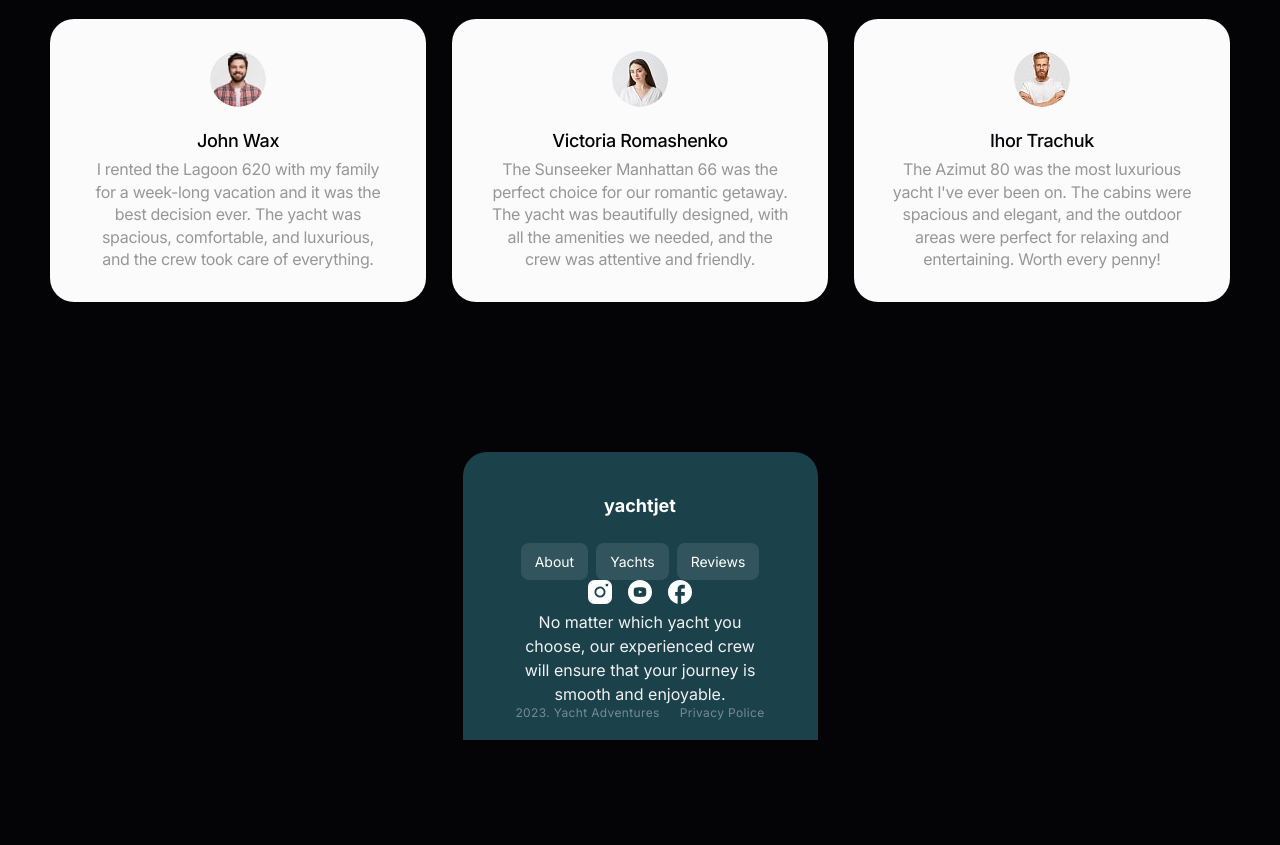
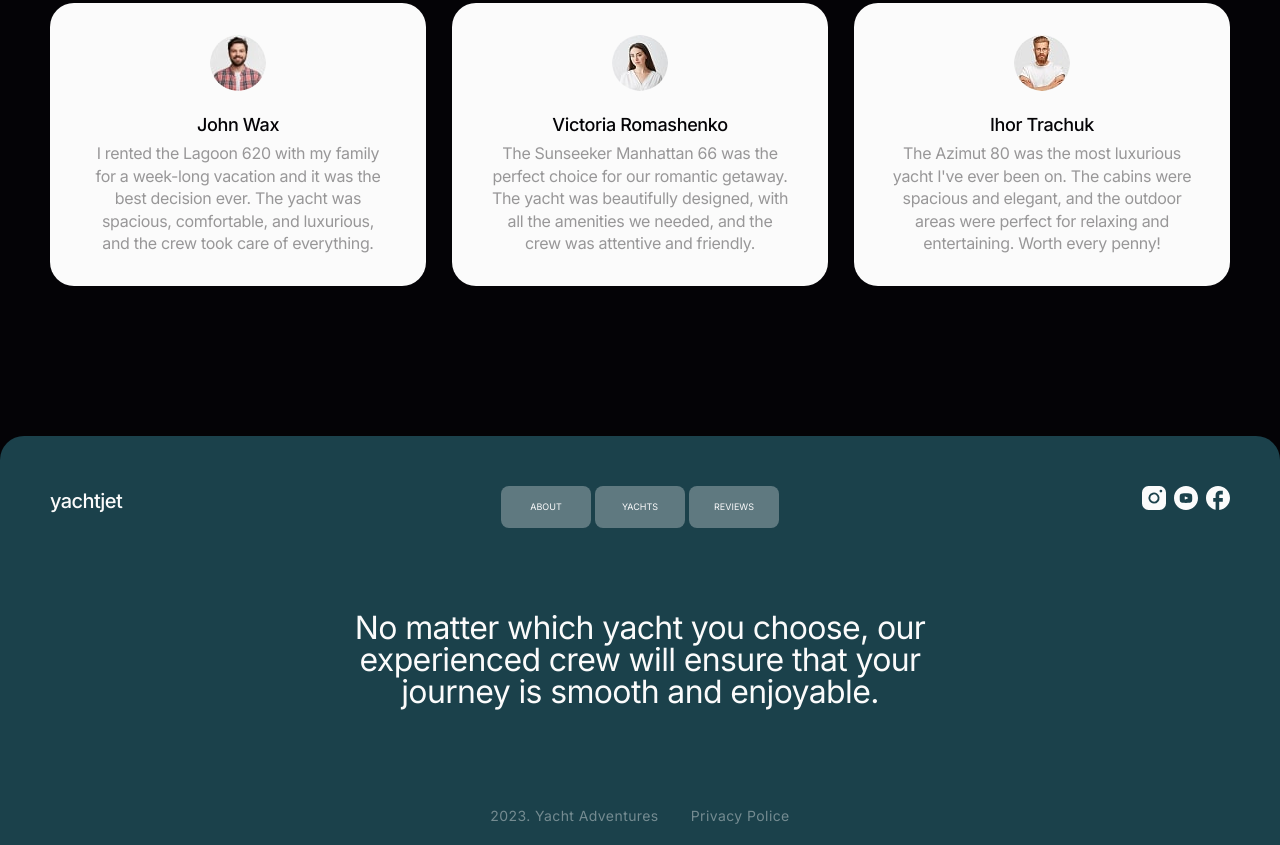
Before and after one commit to Sergii-Taran/yacht-jet-landing, a plain HTML site: page index.html in a window 1280 px wide. Shown: the part 4189-5034 px from the top of the page. Before the commit the page ends 4929 px from the top, so only its background shows below. Drawn offline with nearby package versions, Linux system fonts and the light colour scheme.

Commit message:
feat: complete footer layout and styling

```diff
--- a/css/styles.css
+++ b/css/styles.css
@@ -1220,8 +1220,12 @@ button {
 @media screen and (min-width: 1280px) {
   .rent-container {
     flex-direction: row-reverse;
-    align-items: center;
+    align-items: flex-start;
     gap: 50px;
+  }
+
+  .form-textarea {
+    margin-bottom: 16px;
   }
 
   .rent-picture {
@@ -1385,195 +1389,162 @@ button {
 /* ---------------------- */
 /* ------- footer ------- */
 
-/* .footer {
-}
-
 .footer-container {
-  padding: 40px 0 20px;
-  border-radius: 24px 24px 0 0;
-  width: 355px;
-  background-color: var(--color-dark);
-  text-align: center;
-}
-
-.footer-logo {
-  display: inline-block;
-  font-weight: 500;
-  font-size: 14px;
-  color: var(--color-light);
-
-  margin-bottom: 24px;
-}
-
-.footer-nav {
-}
-
-.footer-nav-list {
-}
-
-.footer-nav-item {
-}
-
-.footer-nav-link {
-}
-
-.footer-social-list {
-}
-
-.footer-social-item {
-}
-
-.footer-social-link {
-}
-
-.footer-social-icon {
-}
-
-.footer-text {
-}
-
-.footer-bottom {
-}
-
-.footer-copy {
-}
-
-.footer-policy {
-} */
-
-.footer {
   padding-top: 40px;
   padding-bottom: 20px;
   background-color: var(--color-dark);
   border-radius: 24px 24px 0 0;
-  width: 355px;
-  margin: 0 auto;
+
+  display: flex;
+  flex-direction: column;
+  align-items: center;
 
   text-align: center;
 }
 
-/* Контейнер */
-.footer-container {
-  display: flex;
-  flex-direction: column;
-  align-items: center;
-}
-
-/* --- Верхній ряд: логотип + навігація --- */
 .footer-top {
   display: flex;
-  justify-content: center;
-  align-items: center;
+  justify-content: space-between;
+  align-items: flex-start;
+  width: 100%;
+  flex-wrap: wrap;
   gap: 24px;
-  flex-wrap: wrap; /* щоб не ламалось на дуже вузьких екранах */
+
+  margin-bottom: 40px;
 }
 
 .footer-logo {
-  font-weight: 700;
-  font-size: 18px;
-  color: #ffffff;
+  font-weight: 500;
+  font-size: 14px;
+  letter-spacing: -0.03em;
+  text-transform: lowercase;
   text-decoration: none;
-}
-
-/* --- Меню --- */
+  color: var(--color-light);
+}
+
+.footer-nav {
+  flex-shrink: 0;
+}
+
 .footer-nav-list {
   display: flex;
-  justify-content: center;
-  align-items: center;
-  gap: 8px;
+  gap: 4px;
 }
 
 .footer-nav-link {
   display: inline-block;
-  padding: 8px 14px;
-  background-color: rgba(255, 255, 255, 0.1);
+  padding: 15px 12px;
   border-radius: 8px;
+  width: 66px;
+  background-color: rgba(251, 251, 251, 0.3);
+  color: var(--color-light);
   text-decoration: none;
-  color: #ffffff;
-  font-size: 14px;
-  transition: background-color 0.3s ease;
-}
-
-.footer-nav-link:hover,
-.footer-nav-link:focus {
-  background-color: rgba(255, 255, 255, 0.2);
-}
-
-/* --- Соцмережі під логотипом і меню --- */
+  font-size: 9px;
+  line-height: 1.3;
+  text-align: center;
+  text-transform: uppercase;
+
+  transition: background-color 0.3s ease, color 0.3s ease;
+}
+
+.footer-nav-link:hover {
+  background-color: var(--color-light);
+  color: var(--color-dark);
+}
+
 .footer-social-list {
   display: flex;
   justify-content: center;
-  align-items: center;
-  gap: 16px;
-}
-
-.footer-social-link {
-  display: inline-flex;
-  align-items: center;
-  justify-content: center;
+  gap: 8px;
+  width: 100%;
+  order: 3;
+  margin-top: 80px;
 }
 
 .footer-social-icon {
-  fill: #ffffff;
+  fill: var(--color-light);
   transition: fill 0.3s ease;
 }
 
-.footer-social-link:hover .footer-social-icon,
-.footer-social-link:focus .footer-social-icon {
-  fill: #00bcd4;
-}
-
-/* --- Текст --- */
+.footer-social-link:hover .footer-social-icon {
+  fill: rgba(251, 251, 251, 0.8);
+}
+
 .footer-text {
-  max-width: 320px;
-  margin: 0 auto;
-  font-size: 16px;
-  line-height: 1.5;
-  color: #f1f1f1;
-}
-
-/* --- Нижній рядок --- */
+  font-weight: 400;
+  font-size: 18px;
+  line-height: 1;
+  letter-spacing: -0.02em;
+  text-align: center;
+  color: var(--color-light);
+  max-width: 275px;
+  width: 100%;
+
+  margin-bottom: 82px;
+}
+
 .footer-bottom {
   display: flex;
-  /* flex-direction: column; */
-  align-items: center;
+
+  align-items: center;
+  justify-content: center;
   gap: 20px;
+
   font-size: 12px;
   line-height: 1.17;
   letter-spacing: 0.03em;
-  text-align: center;
+
   color: rgba(251, 251, 251, 0.4);
 }
 
-.footer-policy {
-  color: rgba(251, 251, 251, 0.4);
-  text-decoration: none;
-}
-
-.footer-policy:hover,
-.footer-policy:focus {
-  color: var(--color-light);
-}
-
 @media screen and (min-width: 768px) {
-}
-
-@media screen and (min-width: 1280px) {
-}
-
-@media screen and (min-width: 1440px) {
-}
-
-/* ---------------------------- */
-/* ------- modal window ------- */
-
-@media screen and (min-width: 768px) {
-}
-
-@media screen and (min-width: 1280px) {
-}
-
-@media screen and (min-width: 1440px) {
+  .footer-container {
+    padding-top: 50px;
+  }
+
+  .footer-top {
+    position: relative;
+    flex-wrap: nowrap;
+    justify-content: space-between;
+    align-items: flex-start;
+
+    margin-bottom: 96px;
+  }
+
+  .footer-nav {
+    position: absolute;
+    left: 50%;
+    transform: translateX(-50%);
+  }
+
+  .footer-logo {
+    font-size: 20px;
+  }
+
+  .footer-nav-link {
+    padding: 15px 24px;
+    width: 90px;
+  }
+
+  .footer-social-list {
+    width: auto;
+    order: 0;
+    margin-top: 0;
+  }
+
+  .footer-text {
+    font-size: 32px;
+    max-width: 610px;
+
+    margin-bottom: 100px;
+  }
+
+  .footer-bottom {
+    gap: 32px;
+
+    font-size: 14px;
+    line-height: 1.18;
+  }
 }
 
 /* ---------------------------- */
--- a/index.html
+++ b/index.html
@@ -610,20 +610,19 @@
         <div class="footer-top">
           <a href="#" class="footer-logo">yachtjet</a>
 
-          <nav class="footer-nav">
+          <nav class="footer-nav" aria-label="Footer navigation">
             <ul class="footer-nav-list">
-              <li class="footer-nav-item">
+              <li>
                 <a class="footer-nav-link" href="#about">About</a>
               </li>
-              <li class="footer-nav-item">
+              <li>
                 <a class="footer-nav-link" href="#yachts">Yachts</a>
               </li>
-              <li class="footer-nav-item">
+              <li>
                 <a class="footer-nav-link" href="#reviews">Reviews</a>
               </li>
             </ul>
           </nav>
-        </div>
 
           <ul class="footer-social-list">
             <li class="footer-social-item">
@@ -648,6 +647,7 @@
               </a>
             </li>
           </ul>
+        </div>
 
         <p class="footer-text">
           No matter which yacht you choose, our experienced crew will ensure
```
Lines whose indentation alone changed are shown as unchanged.
